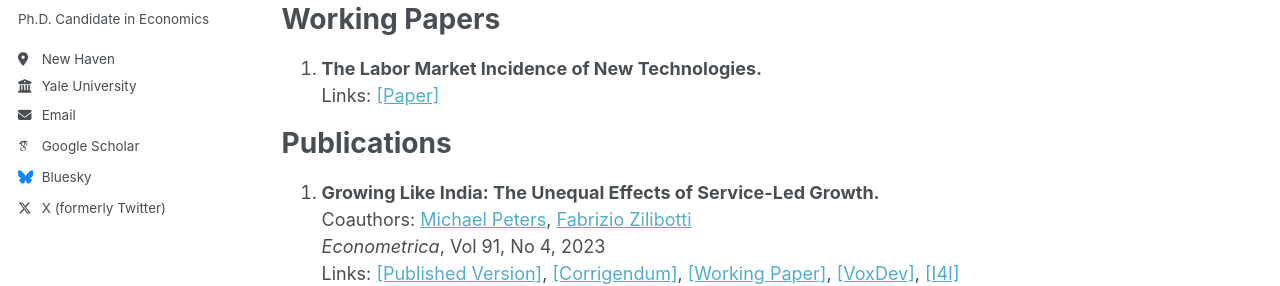
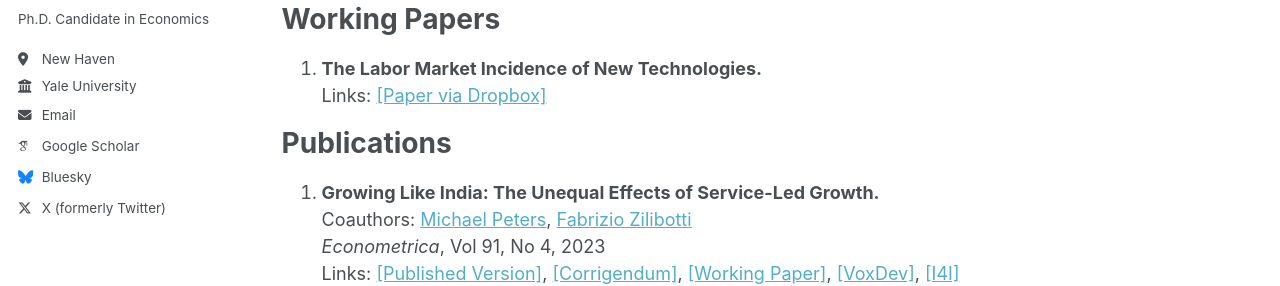
Before and after one commit to tianyufan-econ/tianyufan-econ.github.io, a Jekyll site: the page built from _pages/about.md, in a window 1280 px wide and 1108 px high. Shown: the part 273-559 px from the top of the window. Built offline with Jekyll 4.4.1, drawn with Linux system fonts in a browser that asks for light colours; some web fonts are replaced.

Commit message:
Update about.md

```diff
--- a/_pages/about.md
+++ b/_pages/about.md
@@ -14,7 +14,7 @@ Contact me at <span style="color: darkorange;">tianyu.fan@yale.edu</span>. Here
 Working Papers
 ======
 1. **The Labor Market Incidence of New Technologies.**
-   Links: [\[Paper\]](/files/FAN_Technology_Incidence.pdf)
+   Links: [\[Paper via Dropbox\]](https://docsend.com/view/yzun9hyb4kuy4n5b)
 
 Publications
 ======
```
